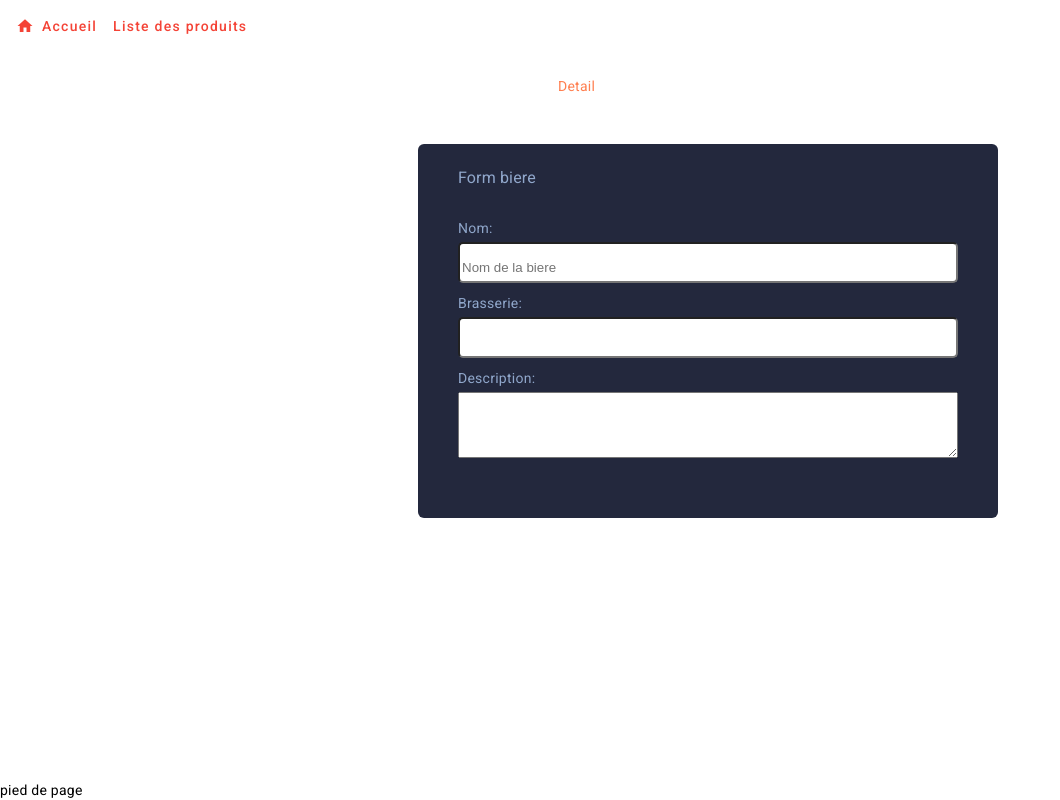
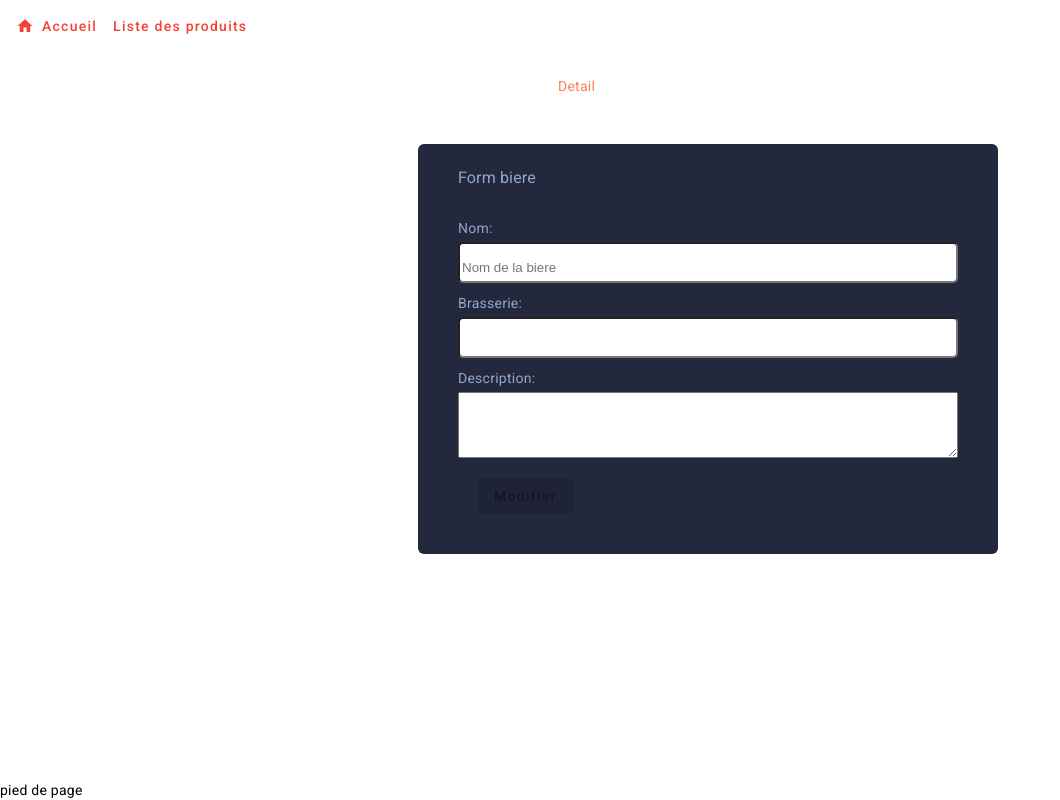
Before and after one commit to TITAN-85/ANGULAR, an Angular app: page /produit/1 in a window 1280 px wide. Shown: the whole page, without its empty margins (0-1060 px from the left). Built offline with nearby package versions, Linux system fonts and the light colour scheme; no server answers.

Commit message:
form validation (ngSubmit)="modifier()

```diff
--- a/src/app/detail/detail.component.html
+++ b/src/app/detail/detail.component.html
@@ -7,7 +7,7 @@
 
 <div class="form-change">
 	<h3>Form biere</h3>
-	<form [formGroup]="form">
+	<form [formGroup]="form" (ngSubmit)="modifier()">
 		<div class="form-inputs">
 			<label for="formName">Nom:</label>
 			<input id="formName" formControlName="nom" placeholder="Nom de la biere">
@@ -20,7 +20,8 @@
 		</div>
 
 		<div class="form-btn">
-<!--			<button mat-raised-button color="primary" (click)="modifier()" [disabled]="!modifForm.dirty || !modifForm.valid">Modifier</button>-->
+			<button type="submit" mat-raised-button color="primary" [disabled]="form.invalid">Modifier</button>
+			<!--			<button mat-raised-button color="primary" (click)="modifier()" [disabled]="!modifForm.dirty || !modifForm.valid">Modifier</button>-->
 <!--			<button mat-raised-button color="warn" (click)="annuler()" [disabled]="!modifForm.dirty">Annuler</button>-->
 		</div>
 	</form>
--- a/src/app/detail/detail.component.ts
+++ b/src/app/detail/detail.component.ts
@@ -33,9 +33,19 @@ export class DetailComponent implements OnInit {
 
 	public createForm(): void {
 		this.form = new FormGroup({
-			nom: 			new FormControl(undefined, [Validators.required, Validators.minLength(2)]),
-			brasserie : 	new FormControl(undefined),
-			description : 	new FormControl(undefined)
+			nom: 			new FormControl(undefined, [
+				Validators.required,
+				Validators.minLength(2),
+				Validators.max(50)
+			]),
+			brasserie : 	new FormControl(undefined,[
+				Validators.minLength(2),
+				Validators.max(50)
+			]),
+			description : 	new FormControl(undefined, [
+				Validators.minLength(10),
+				Validators.max(500),
+			])
 		});
 	}
 
@@ -47,7 +57,7 @@ export class DetailComponent implements OnInit {
 		}
 	}
 
-	modifier() {
+	// modifier() {
 		// let unProduit: IBiere = this.modifForm.value;
 		// console.log(unProduit);
 		// this.bieroServ.modifierBiere(this.produit.id_biere, unProduit).subscribe((retour) => {
@@ -57,7 +67,7 @@ export class DetailComponent implements OnInit {
 		// 	this.produit.brasserie = unProduit.brasserie;
 		// 	this.produit.description = unProduit.description;
 		// });
-	}
+	// }
 
 	// annuler() {
 	// 	console.log(this.modifForm);
@@ -65,4 +75,9 @@ export class DetailComponent implements OnInit {
 	// 	this.modifForm.controls["brasserie"].setValue(this.produit.brasserie);
 	// 	this.modifForm.controls["description"].setValue(this.produit.description);
 	// }
+	modifier() {
+		console.log('Form Submited: ', this.form)
+		const formData = {...this.form.value}
+		console.log(formData)
+	}
 }
```
